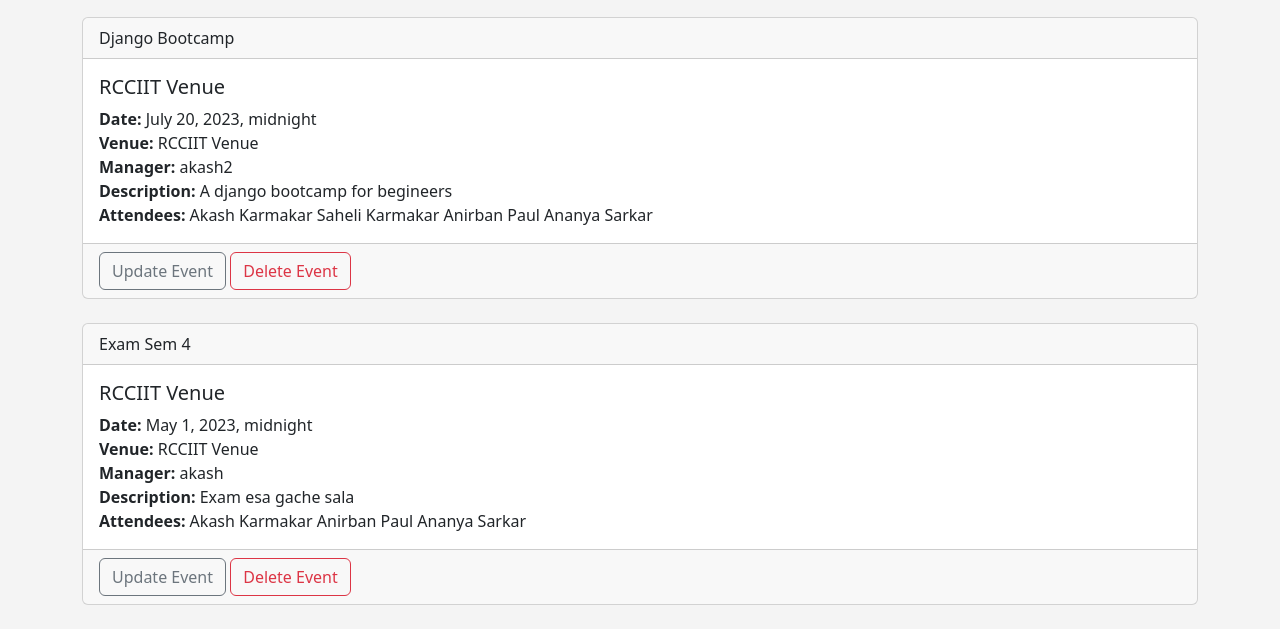
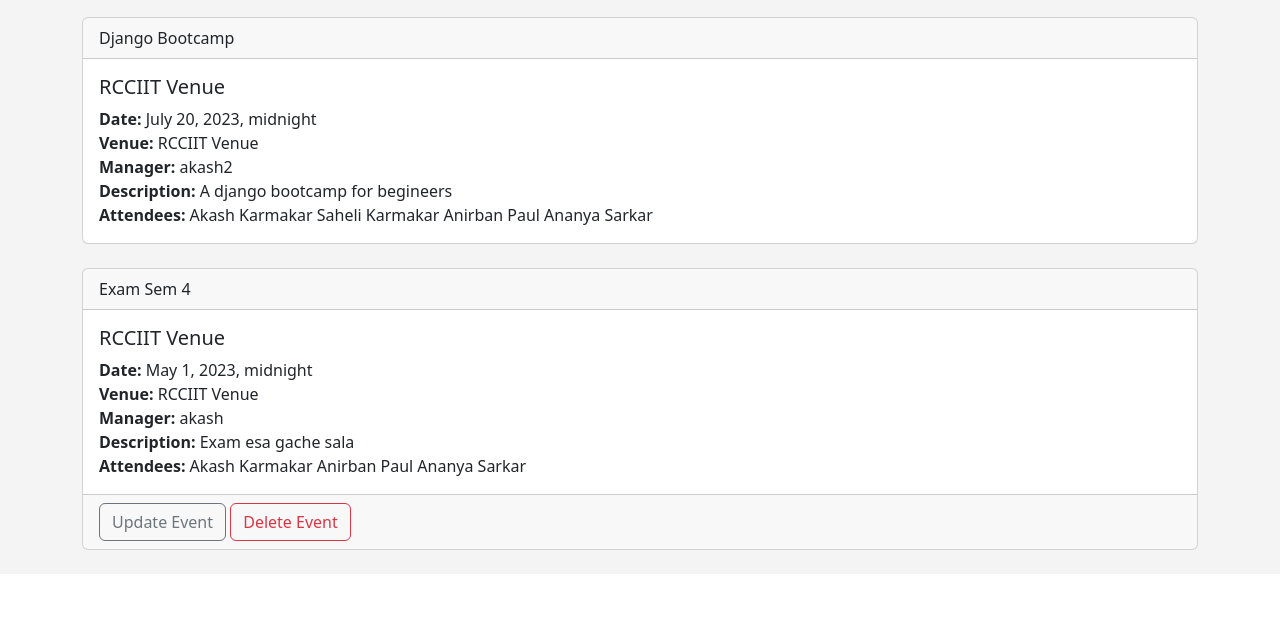
Before and after one commit to akashKarmakar02/EventDjangoApp, a Django app: page /events in a window 1280 px wide. Shown: the part 449-1078 px from the top of the page. After the commit the page ends 999 px from the top, so only its background shows below. Run offline with Django 4.2, Linux system fonts and the light colour scheme; a user stored in the database is signed in; data comes from the database, SQL or seed files in the repository.

Commit message:
only event manager can edit or delete an event

```diff
--- a/templates/events/event_list.html
+++ b/templates/events/event_list.html
@@ -22,10 +22,12 @@
             </p>
           </div>
         {% if user.is_authenticated %}
-        <div class="card-footer">
-            <a class="btn btn-outline-secondary" href="{% url 'update-event' event.id %}">Update Event</a>
-            <a class="btn btn-outline-danger" href="{% url 'delete-event' event.id %}">Delete Event</a>
-        </div>
+            {% if user == event.manager %}
+                <div class="card-footer">
+                    <a class="btn btn-outline-secondary" href="{% url 'update-event' event.id %}">Update Event</a>
+                    <a class="btn btn-outline-danger" href="{% url 'delete-event' event.id %}">Delete Event</a>
+                </div>
+            {% endif %}
         {% endif %}
         </div>
         <br>
```
